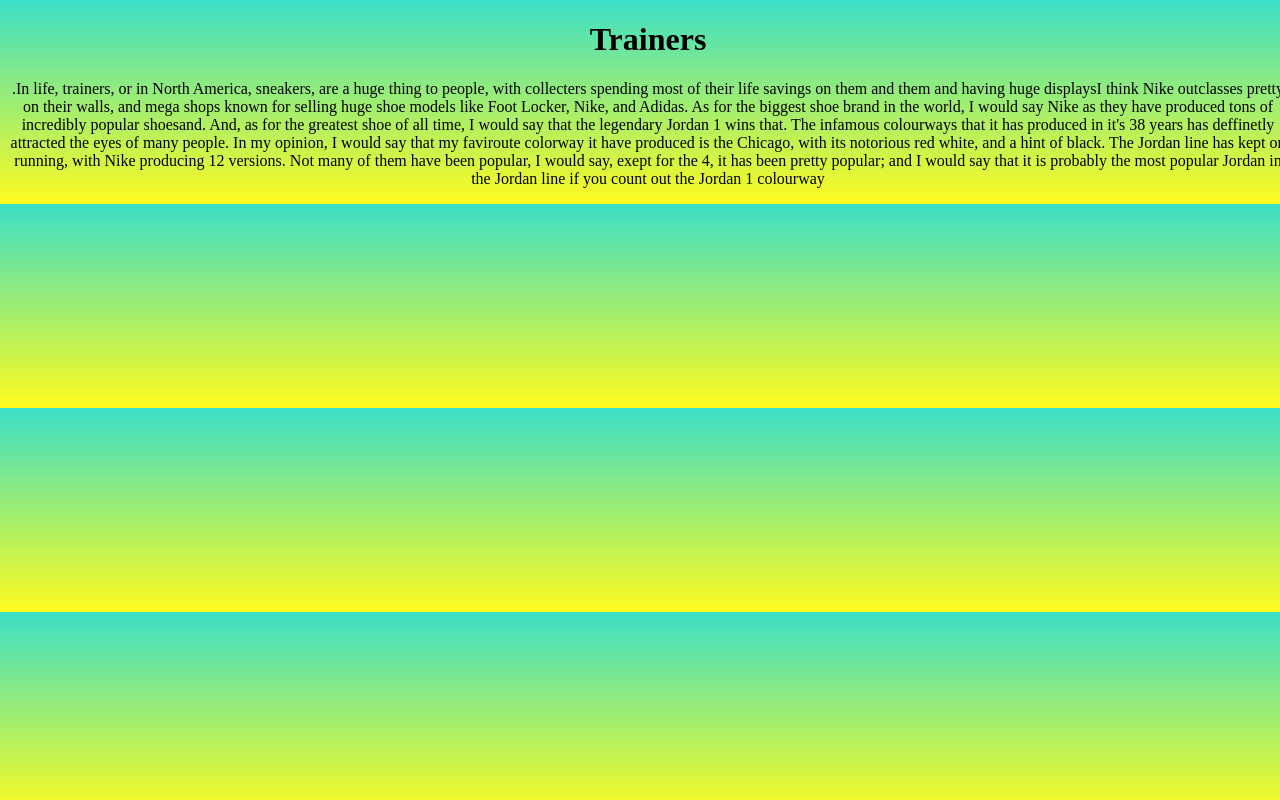
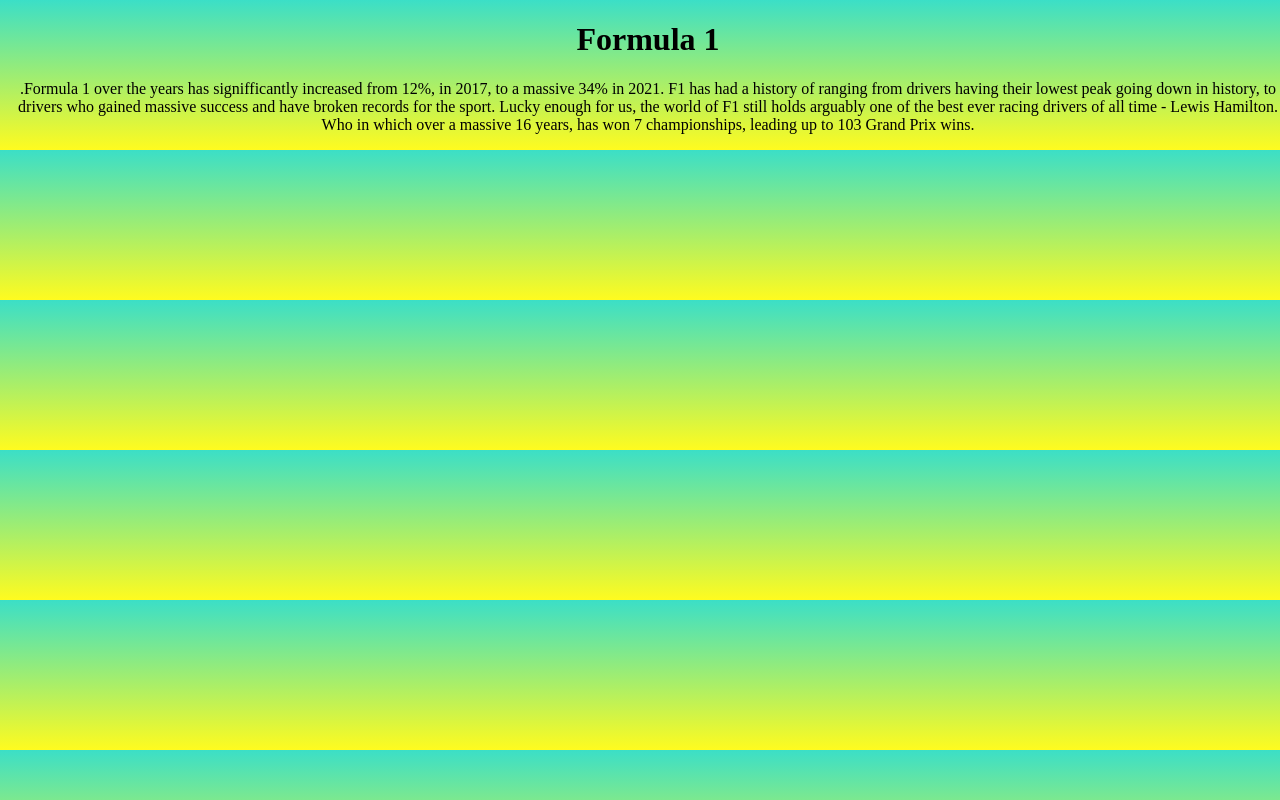
Before and after one commit to es8596/myWebsite, a plain HTML site: page index.html in a window 1280 px wide. Drawn offline with Linux system fonts and the light colour scheme.

Commit message:
Update index.html

```diff
--- a/index.html
+++ b/index.html
@@ -23,12 +23,10 @@ min-height: 100%;
   </head>
 <body>
 
-<h1>Trainers</h1>
-<p>.In life, trainers, or in North America, sneakers, are a huge thing to people, with collecters spending most of their life savings on them and them and having huge displaysI think Nike outclasses pretty
-  on their walls, and mega shops known for selling huge shoe models like Foot Locker, Nike, and Adidas. As for the biggest shoe brand in the world, I would say Nike as they have produced tons of incredibly popular shoesand.
-  And, as for the greatest shoe of all time, I would say that the legendary Jordan 1 wins that. The infamous colourways that it has produced in it's 38 years has deffinetly attracted the eyes of many people.
-  In my opinion, I would say that my faviroute colorway it have produced is the Chicago, with its notorious red white, and a hint of black. The Jordan line has kept on running, with Nike producing 12 versions. Not many
-  of them have been popular, I would say, exept for the 4, it has been pretty popular; and I would say that it is probably the most popular Jordan in the Jordan line if you count out the Jordan 1
-  colourway</p>
+<h1>Formula 1</h1>
+<p>.Formula 1 over the years has signifficantly increased from 12%, in 2017, to a massive 34% in 2021. F1 has had a history of ranging from drivers having their lowest peak going down in history,
+  to drivers who gained massive success and have broken records for the sport. Lucky enough for us, the world of F1 still holds arguably one of the best ever racing drivers of all time - Lewis Hamilton.
+  Who in which over a massive 16 years, has won 7 championships, leading up to 103 Grand Prix wins.
+  </p>
 </body>
 </html>
```
